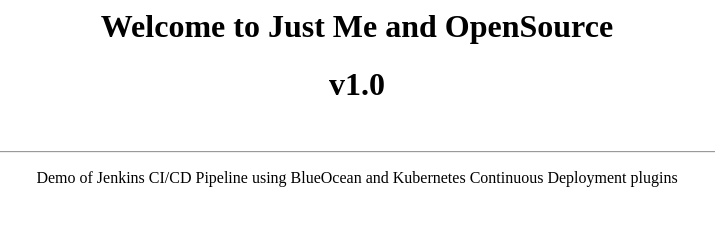
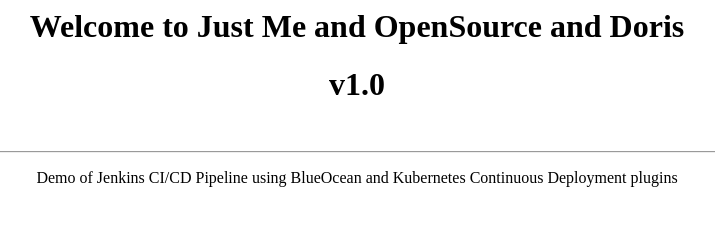
Before and after one commit to dorisfebrianda/cicd-jenkins-argocd, a plain HTML site: page index.html in a window 1280 px wide. Shown: the whole page, without its empty margins (283-998 px from the left). Drawn offline with Linux system fonts and the light colour scheme.

Commit message:
Update index.html

```diff
--- a/index.html
+++ b/index.html
@@ -1,5 +1,5 @@
 <center>
-	<h1>Welcome to Just Me and OpenSource</h1>
+	<h1>Welcome to Just Me and OpenSource and Doris</h1>
 	<h1>v1.0</h1>
 	<br><hr>
 	<p>Demo of Jenkins CI/CD Pipeline using BlueOcean and Kubernetes Continuous Deployment plugins</p>
```
